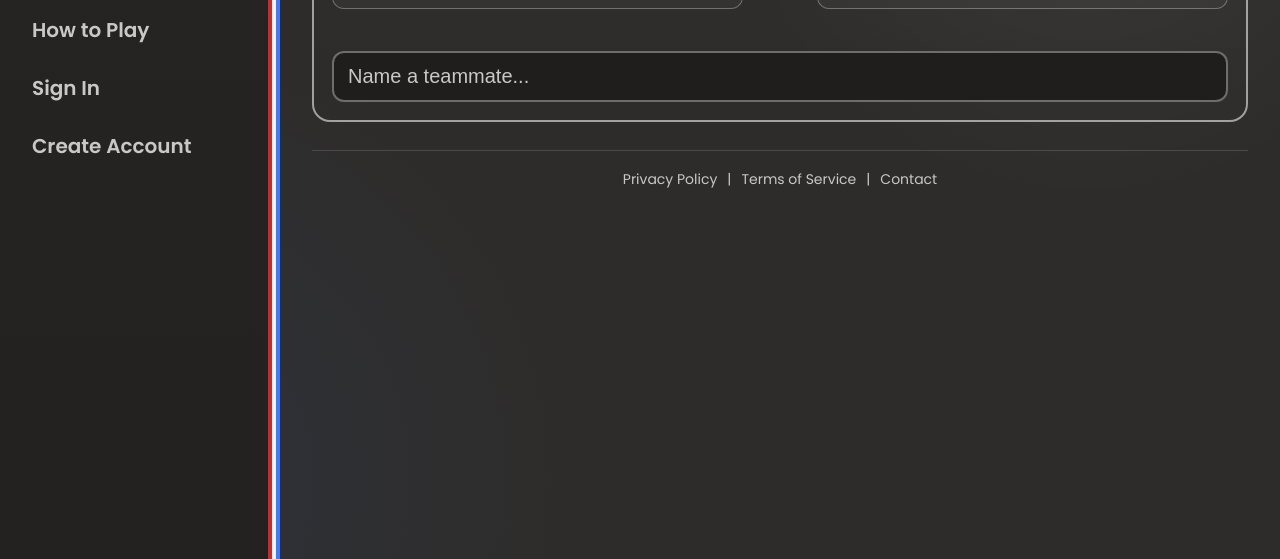
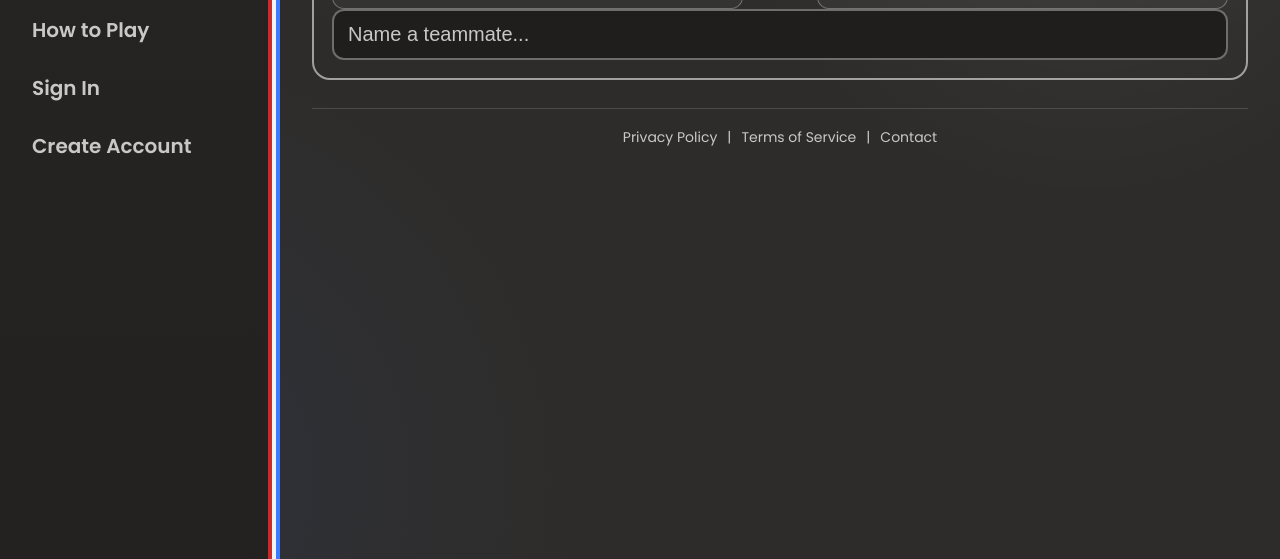
Before and after one commit to elimrick/hoopduels, a website: page public/game.html in a window 1280 px wide. Shown: the part 241-800 px from the top of the page. Drawn offline with nearby package versions, Linux system fonts and the light colour scheme; no server answers.

Commit message:
Fix guess input spacing with above-input errors

```diff
--- a/public/game.html
+++ b/public/game.html
@@ -54,7 +54,7 @@
             </div>
           </div>
           <div id="message" class="message"></div>
-          <div class="turn-row" id="guess-row" style="margin-top: 12px;">
+          <div class="turn-row" id="guess-row">
             <input id="guess-input" placeholder="Name a teammate..." autocomplete="off" />
           </div>
           <ul id="history-list" class="history-list chain-list"></ul>
--- a/public/styles.css
+++ b/public/styles.css
@@ -548,6 +548,7 @@ body[data-page='practice'] .page-panel {
   grid-template-columns: 1fr;
   gap: 12px;
   align-items: center;
+  margin-top: 12px;
 }
 
 #guess-row input {
@@ -665,8 +666,18 @@ body[data-page='practice'] .page-panel {
 }
 
 .message {
-  min-height: 30px;
+  min-height: 0;
+  margin: 0;
   color: #ffe4a3;
+}
+
+.message:not(:empty) {
+  margin-top: 12px;
+  margin-bottom: 8px;
+}
+
+.message + .turn-row {
+  margin-top: 0;
 }
 
 .message.error {
```
Also changed, not shown: public/practice.html (+1 -1 lines).
